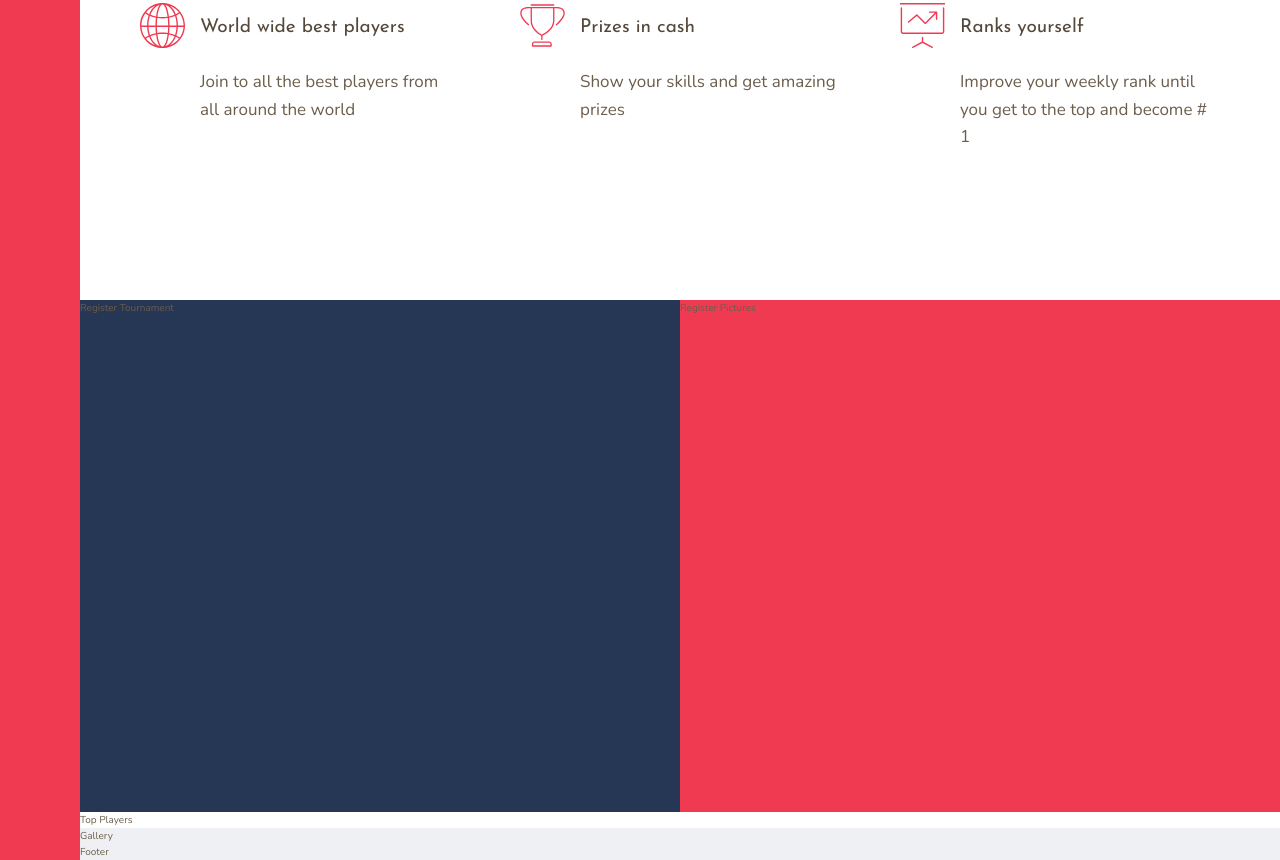
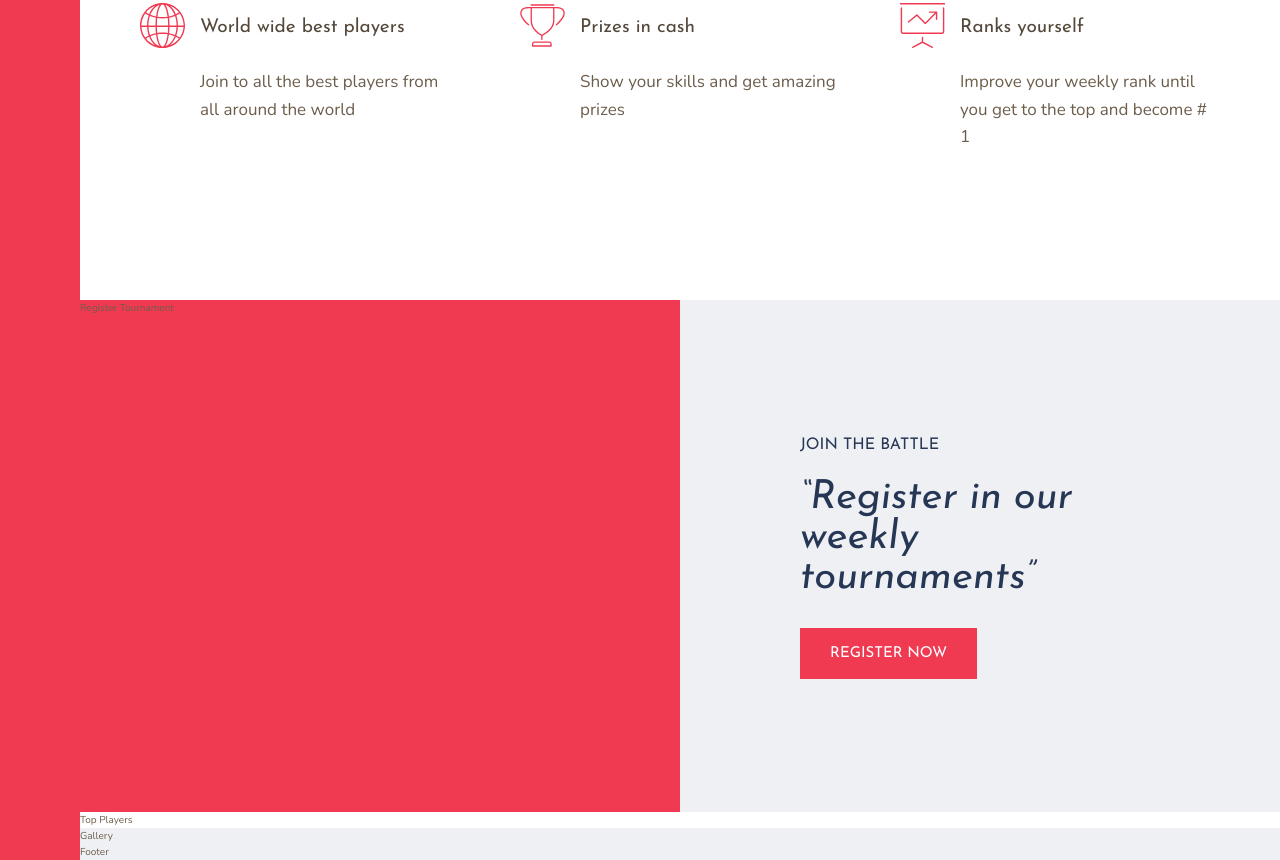
Before and after one commit to YiroYi/games, a website: page index.html in a window 1280 px wide. Shown: the part 777-1637 px from the top of the page. Drawn offline with nearby package versions, Linux system fonts and the light colour scheme.

Commit message:
Register Complete

```diff
--- a/index.html
+++ b/index.html
@@ -54,7 +54,9 @@
           Register Tournament
         </div>
         <div class="story__content">
-          Register Pictures
+          <h3 class="heading-3 mb-sm">Join the battle</h3>
+          <h2 class="heading-2 heading-2--dark mb-md">&ldquo;Register in our weekly tournaments&rdquo;</h2>
+          <button class="btn">Register Now</button>
         </div>
         <section class="home">
           Top Players
--- a/sass/_base.scss
+++ b/sass/_base.scss
@@ -3,6 +3,7 @@ $color-primary: #EFF0F4;
 $color-primary-dark: #263755;
 
 $color-secondary: #F03A52;
+$color-secondary-hover: #f7556b;
 
 $color-grey-light-1: #f9f7f6;
 $color-grey-light-2: #aaa;
--- a/sass/_story.scss
+++ b/sass/_story.scss
@@ -1,11 +1,21 @@
 .story {
   &__pictures {
-    background-color: $color-primary-dark;
+    background-color: $color-secondary;
     grid-column: full-start / col-end 4;
   }
 
   &__content {
-    background-color: $color-secondary;
+    background-color: $color-primary;
     grid-column: col-start 5 / full-end ;
+
+    padding: 6rem 12rem;
+
+    display: grid;
+    align-content: center;
+    justify-items: start;
+    /*display: flex;
+    flex-direction: column;
+    justify-content: center;
+    align-items: flex-start;*/
   }
 }
--- a/sass/_typography.scss
+++ b/sass/_typography.scss
@@ -10,10 +10,19 @@
 
 .heading-2 {
   @extend %heading;
+  font-size: 4rem;
+  font-style: italic;
+  line-height: 1;
+
+  &--light { color: $color-grey-light-1; }
+  &--dark { color: $color-primary-dark; }
 }
 
 .heading-3 {
   @extend %heading;
+  font-size: 1.6rem;
+  color: $color-primary-dark;
+  text-transform: uppercase;
 }
 
 .heading-4 {
@@ -24,3 +33,27 @@
   &--dark { color: $color-grey-dark-1; }
 
 }
+
+
+.btn {
+  background-color: $color-secondary;
+  color: #fff;
+  border: none;
+  border-radius: 0;
+  font-family: $font-display;
+  font-size: 1.5rem;
+  text-transform: uppercase;
+  padding: 1.8rem 3rem;
+  cursor: pointer;
+  transition: all .2s;
+
+  &:hover {
+    background-color: $color-secondary-hover;
+  }
+}
+
+
+.mb-sm { margin-bottom: 2rem; };
+.mb-md { margin-bottom: 3rem; };
+.mb-lg { margin-bottom: 4rem; };
+.mb-hg { margin-bottom: 8rem; };
```
Also changed, not shown: css/style.css.
